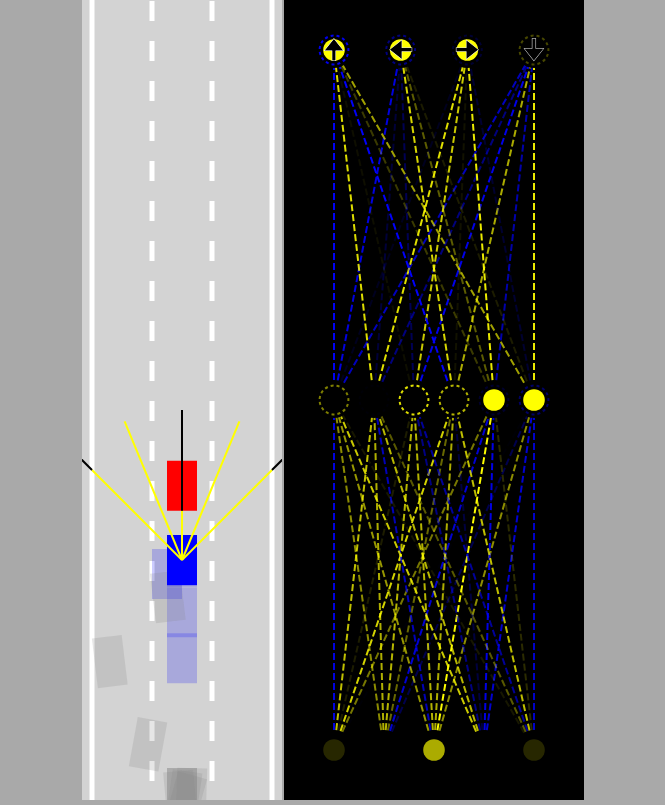
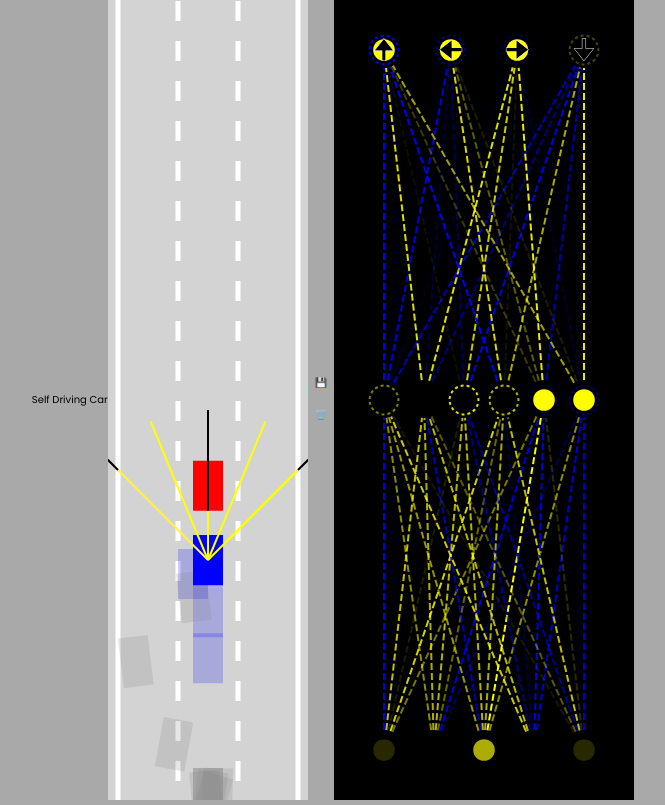
Before and after one commit to AnmolVerma404/Self-Driving-Car, a plain HTML site: page index.html in a window 1280 px wide. Shown: the whole page, without its empty margins (307-972 px from the left). Drawn offline with Linux system fonts and the light colour scheme.

Commit message:
feat: :car: added localStorage to store prev best car

```diff
--- a/index.html
+++ b/index.html
@@ -9,6 +9,10 @@
 	</head>
 	<body>
 		<canvas id="carCanvas"></canvas>
+		<div id="verticalButtons">
+			<button onclick="save()">💾</button>
+			<button onclick="discard()">🗑️</button>
+		</div>
 		<canvas id="networkCanvas"></canvas>
 		<script src="./visualizer.js"></script>
 		<script src="./network.js"></script>
--- a/main.js
+++ b/main.js
@@ -10,9 +10,21 @@ const road = new Road(carCanvas.width / 2, carCanvas.width * 0.9);
 // const car = new Car(road.getLaneCenter(1), 100, 30, 50, 'AI');
 const N = 100;
 const cars = generateCars(N);
+let bestCar = cars[0];
+if (localStorage.getItem('bestBrain')) {
+	bestCar.brain = JSON.parse(localStorage.getItem('bestBrain'));
+}
 const traffic = [new Car(road.getLaneCenter(1), -100, 30, 50, 'DUMMY', 2)];
 
 animate();
+
+function save() {
+	localStorage.setItem('bestBrain', JSON.stringify(bestCar.brain));
+}
+
+function discard() {
+	localStorage.removeItem('bestBrain');
+}
 
 function generateCars(N) {
 	const cars = [];
@@ -29,7 +41,7 @@ function animate(time) {
 	for (let i = 0; i < cars.length; ++i) {
 		cars[i].update(road.borders, traffic);
 	}
-	const bestCar = cars.find(c => c.y == Math.min(...cars.map(c => c.y)));
+	bestCar = cars.find(c => c.y == Math.min(...cars.map(c => c.y)));
 
 	carCanvas.height = window.innerHeight;
 	networkCanvas.height = window.innerHeight;
--- a/style.css
+++ b/style.css
@@ -7,7 +7,9 @@
 	font-size: 10px;
 	background: darkgray;
 	overflow: hidden;
-	text-align: center;
+	display: flex;
+	justify-content: center;
+	align-items: center;
 }
 :root {
 	--white: #ffffff;
@@ -21,6 +23,20 @@
 	--midnight-voilet: #1f242d;
 	--groung-green: #07252d;
 }
+#verticalButtons {
+	display: flex;
+	flex-direction: column;
+}
+button {
+	border: none;
+	border-radius: 5px;
+	padding: 5px 5px 7px 5px;
+	margin: 2px;
+	cursor: pointer;
+}
+button:hover {
+	background: blue;
+}
 #networkCanvas {
 	background: black;
 }
```
